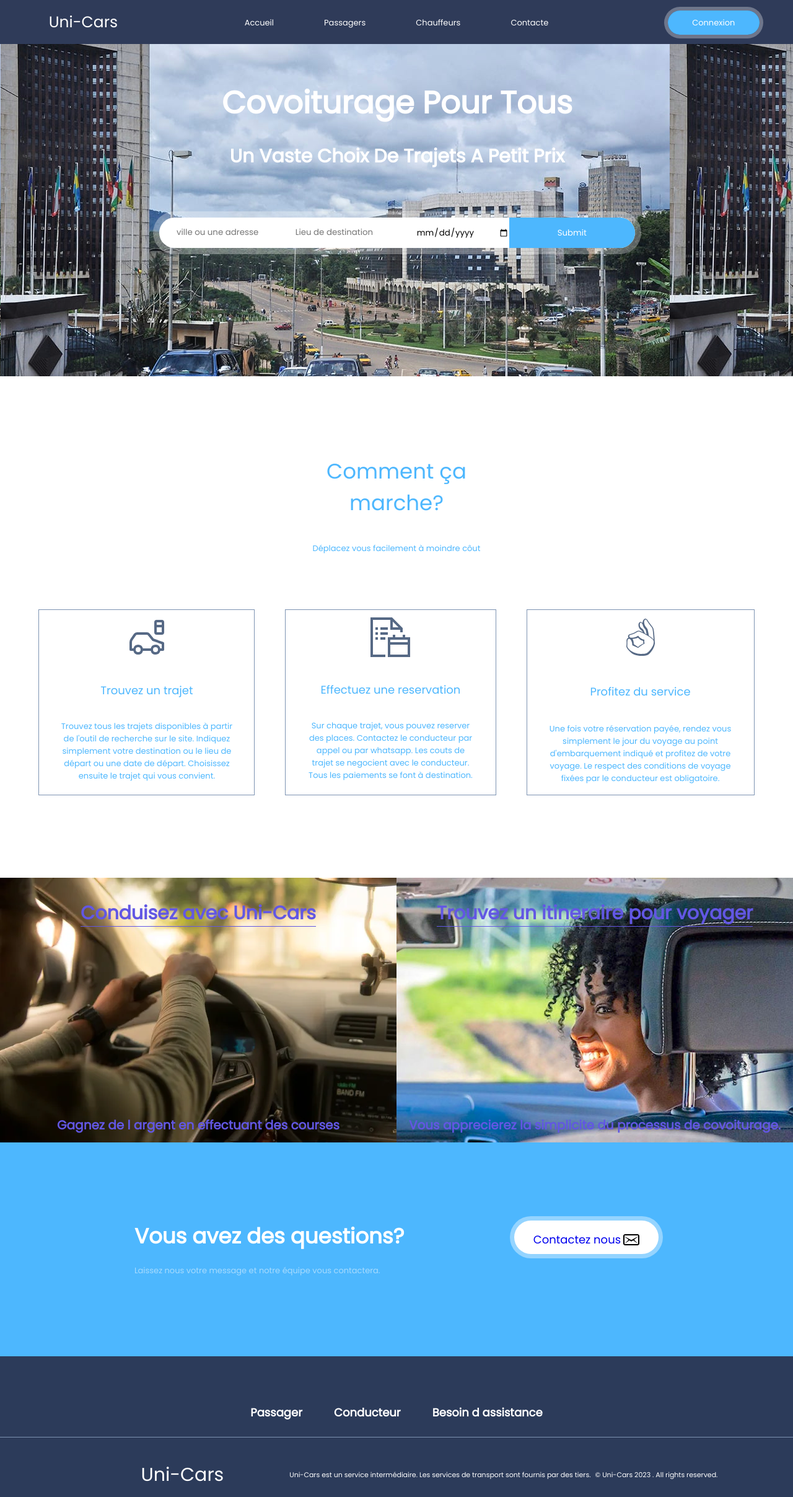
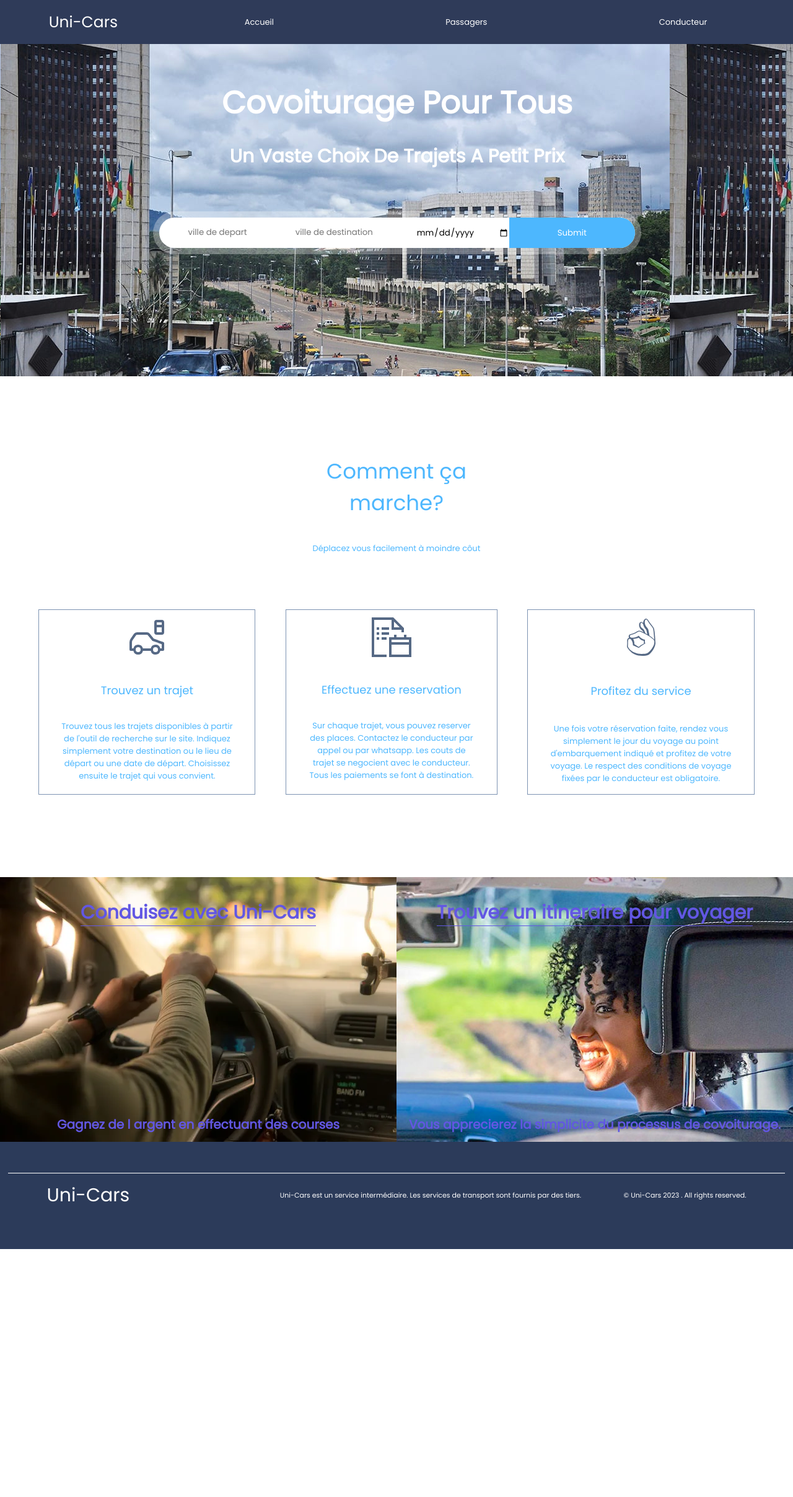
Before and after one commit to MaximeYene/hackathon-Project, a plain HTML site: page index.html in a window 1280 px wide. Shown: the whole page at 62% size. After the commit the page ends 2015 px from the top, so only its background shows below. Drawn offline with Linux system fonts and the light colour scheme.

Commit message:
feat:fix some errors in welcome page

```diff
--- a/assets/css/welcome.css
+++ b/assets/css/welcome.css
@@ -34,8 +34,9 @@ body{
     justify-content: space-between;
 }
 .navbar-list {
-    width: 75%;
-    display: inline-block;
+    width: 100%;
+    display: inline-flex;
+    justify-content: space-around;
     text-align: center;
 }
 .navbar-list a {
@@ -46,7 +47,7 @@ body{
 .navbar-list a:hover{
     border-bottom: 1px solid #4DB7FE;
 }
-.navbar-contact{
+/* .navbar-contact{
     margin-right: 13%;
 }
 .navbar-contact a {
@@ -55,7 +56,7 @@ body{
     background-color: #4DB7FE;
     padding: 14% 57%;
     box-shadow: 0px 0px 0px 6px rgba(255, 255, 255, 0.3);
-}
+} */
 .header{
     width: 100%;
     height: 605px;
@@ -238,50 +239,11 @@ body{
     width: 100%;
     height: auto;
 }
-.contactUs {
-    display: flex;
-    justify-content: space-around;
-    padding: 10%;
-    background-color: #4DB7FE;
-}
-.contactUs-presentation-firstPart{
-    float: left;
-    width: 100%;
-    text-align: left;
-    font-size: 34px;
-    font-weight: 700;
-    padding-bottom: 20px;
-    color: #fff;
-}
-.contactUs-presentation-secondPart{
-    text-align: left;
-    color: rgba(255,255,255,0.51);
-    font-size: 13px;
-}
-.contactUs-contact {
-    width: max-content;
-    padding: 1% 3%;
-    background: #fff;
-    height: max-content;
-    box-shadow: 0px 0px 0px 7px rgba(255,255,255,0.4);
-    border-radius: 30px;
-    transition: .3s;
-}
-.contactUs-contact:hover{
-    transform: scale(1.03);
-}
-.contactUs-contact a{
-    text-decoration: none;
-    font-size: 18px;
-}
-.contactUs-contact svg {
-    position: relative;
-    top: 7px;
-}
 .footer{
     background-color: #2C3B5A;
+    padding: 4% 0;
 }
-.footer-container{
+/* .footer-container{
     width: 100%;
     display: flex;
     justify-content: center;
@@ -300,25 +262,26 @@ body{
     text-decoration: none;
     font-size: 18px;
     padding: 2% 0;
-    margin: 0 2%;
+    margin: 0 5%;
     color: #fff;
     font-weight: 700;
     transition: .2s;
 }
 .footer-part1 a:hover{
     color: #566985;
-}
-.footer-footer{
+} */
+.footer-footer {
     display: flex;
     color: #fff;
     justify-content: center;
     align-items: center;
-    margin: 0 5%;
+    margin: 0 1%;
     padding: 1% 0;
+    border-top: 1px solid;
 }
-.footer-footer-part1{
+.footer-footer-part1 {
     width: 30%;
-    text-align: center;
+    text-align: initial;
 }
 .footer-img{
     font-size: 30px;
@@ -357,13 +320,13 @@ body{
     padding: 10px;
     }
     .navbar-list {
-        width: 75%;
-        display: inline-block;
+        width: 100%;
+        display: flex;
         text-align: center;
-        margin-left: 0;
     }
     .navbar-logo {
         text-align: center;
+        margin-left: 0;
     }
     .navbar-contact a {
         font-size: 10px;
@@ -430,12 +393,12 @@ body{
         top: 70px;
     }
     .inscription-part1-title a, .inscription-part2-title a{
-        font-size: 12px;
+        font-size: 18px;
         color: #566985;
         border-bottom: 1px solid #566985;
     }
     .inscription-part1-lorem, .inscription-part2-lorem{
-        font-size: 10px;
+        font-size: 16px;
         color: #566985;
     }
     .inscription-part1-img img, .inscription-part2-img img{
@@ -464,11 +427,14 @@ body{
     }
     .footer-part1 a{
        margin-bottom: 1%;
-    }.footer-footer{
+    }
+    .footer-footer {
         flex-direction: column;
+        border: none;
     }
-    .footer-img{
+    .footer-img {
         margin-bottom: 2%;
+        border-bottom: 1px solid;
     }
     .footer-part1 a{
         font-size: 14px;
@@ -489,9 +455,9 @@ body{
 
 
 @media screen and (max-width:480px){
-    .navbar-part2{
+    .navbar-part2 {
         width: 100%;
-        flex-wrap: wrap;
+        justify-content: space-around;
     }
     .navbar-list {
         display:flex;
--- a/index.html
+++ b/index.html
@@ -20,17 +20,16 @@
         </div>
         <div class="navbar-part2">
             <div class="navbar-list">
-                <a href="index.html">Accueil</a>
+                <a href="#search">Accueil</a>
                 <a href="passagers .html">Passagers</a>
-                <a href="Chauffeur.html">Chauffeurs</a>
-                <a href="contactenous.html" target="_blank">Contacte</a>
+                <a href="Chauffeur.html">Conducteur</a>
             </div>
-            <div class="navbar-contact">
-                <a href="inscription.html" target="_blank">Connexion</a>
-            </div>
+            <!-- <div class="navbar-contact">
+                <a href="inscription.html">Connexion</a>
+            </div> -->
         </div>
     </div>
-    <div class="header">
+    <div class="header" id="search">
         <div class="header-presentation">
             <div class="header-presentation-firstPart">
                 Covoiturage Pour Tous
@@ -41,10 +40,10 @@
         </div>
         <div class="header-searchbar">
             <div class="header-searchbar-adresse">
-                <input type="text" name="adresse" placeholder="ville ou une adresse">
+                <input type="text" name="adresse" placeholder="ville de depart">
             </div>
             <div class="header-searchbar-destination">
-                <input type="text" name="destination" placeholder="Lieu de destination">
+                <input type="text" name="destination" placeholder="ville de destination">
             </div>
             <div class="header-searchbar-date">
                 <input type="date" name="date">
@@ -106,7 +105,7 @@
                     Profitez du service
                 </div>
                 <div class="feat-container-services-lorem">
-                    Une fois votre réservation payée, rendez vous simplement le jour du voyage au point d'embarquement
+                    Une fois votre réservation faite, rendez vous simplement le jour du voyage au point d'embarquement
                     indiqué et profitez de votre voyage. Le respect des conditions de voyage fixées par le conducteur
                     est obligatoire.
                 </div>
@@ -117,7 +116,7 @@
     <div class="inscription">
         <div class="inscription-part1">
             <div class="inscription-part1-title">
-                <a href="#">Conduisez avec Uni-Cars</a>
+                <a href="Chauffeur.html">Conduisez avec Uni-Cars</a>
             </div>
             <div class="inscription-part1-img">
                 <img src="assets/image/pexels-photo-3787149-640w.webp" alt="image d illustration">
@@ -128,7 +127,7 @@
         </div>
         <div class="inscription-part2">
             <div class="inscription-part2-title">
-                <a href="#"> Trouvez un itineraire pour voyager</a>
+                <a href="#search"> Trouvez un itineraire pour voyager</a>
             </div>
             <div class="inscription-part2-img">
                 <img src="assets/image/2ec7d0c6aa8f91e4074086b3e20534a7_XL.jpg" alt="image d illustration">
@@ -138,32 +137,13 @@
             </div>
         </div>
     </div>
-    <!--Dans cette partie nous aurons la rubrique "Contactz nous"-->
-    <div class="contactUs">
-        <div class="contactUs-presentation">
-            <div class="contactUs-presentation-firstPart">
-                Vous avez des questions?
-            </div>
-            <div class="contactUs-presentation-secondPart">
-                Laissez nous votre message et notre équipe vous contactera.
-            </div>
-        </div>
-        <div class="contactUs-contact">
-            <a href="#">Contactez nous</a>
-            <svg xmlns="http://www.w3.org/2000/svg" width="26" height="26" viewBox="0 0 26 26">
-                <path fill="currentColor"
-                    d="M3 4C1.344 4 0 5.344 0 7v12c0 1.656 1.344 3 3 3h20c1.656 0 3-1.344 3-3V7c0-1.656-1.344-3-3-3H3zm0 2h20c.551 0 1 .449 1 1v.5l-11 5.938L2 7.5V7c0-.551.449-1 1-1zM2 7.781l6.531 5.094l-6.406 6.563l7.813-5.563L13 15.844l3.063-1.969l7.812 5.563l-6.406-6.563L24 7.781V19a.95.95 0 0 1-.125.438c-.165.325-.486.562-.875.562H3c-.389 0-.71-.237-.875-.563A.95.95 0 0 1 2 19V7.781z" />
-            </svg>
-        </div>
-    </div>
     <div class="footer">
-        <div class="footer-container">
+        <!-- <div class="footer-container">
             <div class="footer-part1">
                 <a href="#">Passager</a>
                 <a href="#">Conducteur</a>
-                <a href="#">Besoin d assistance</a>
             </div>
-        </div>
+        </div> -->
         <div class="footer-footer">
             <div class="footer-footer-part1">
                 <div class="footer-img">
```
